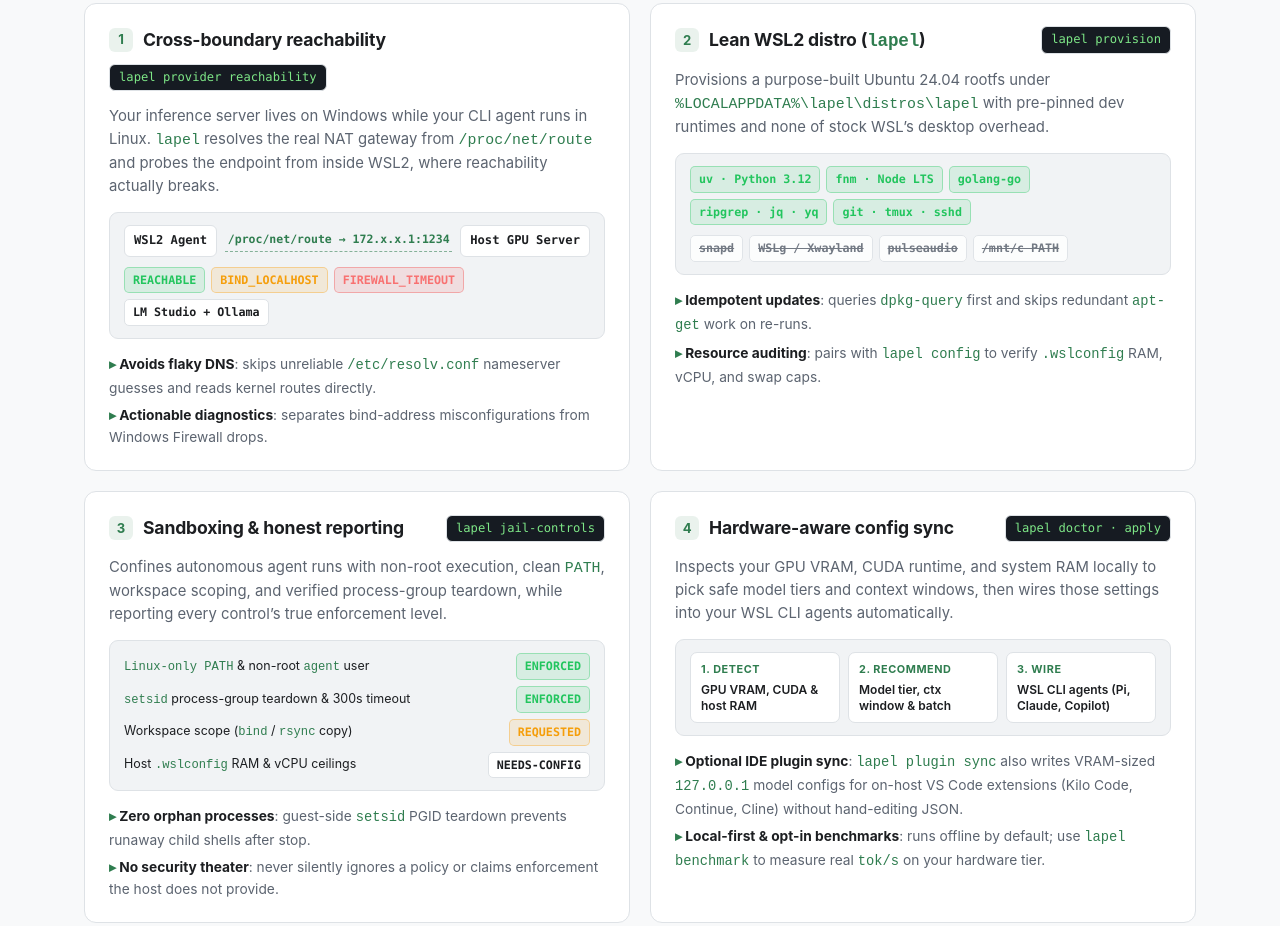
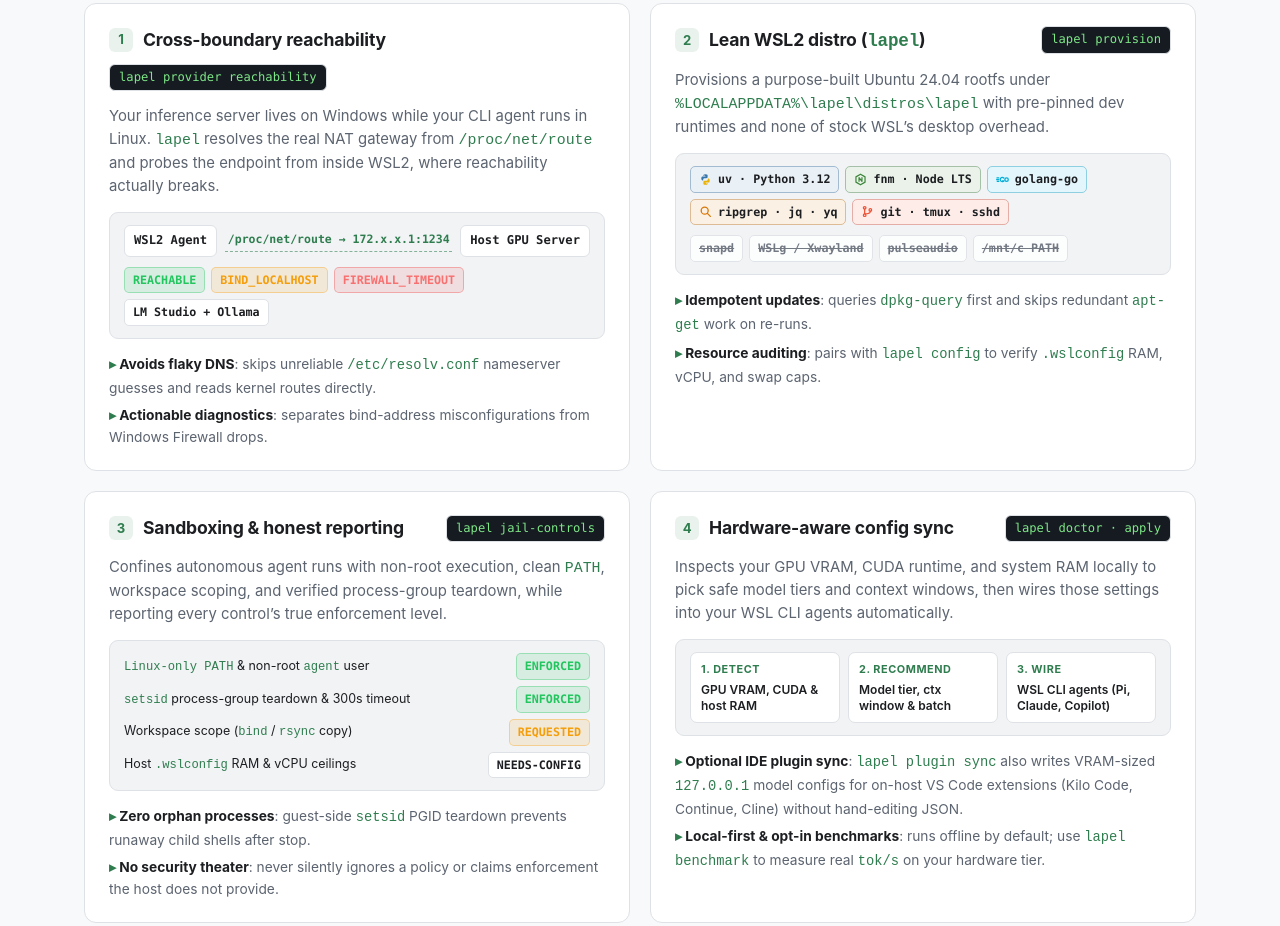
Before and after one commit to kurtisnotcurtis/lapel, a plain HTML site: page docs/index.html in a window 1280 px wide. Shown: the part 1391-2317 px from the top of the page. Drawn offline with Linux system fonts and the light colour scheme.

Commit message:
style(site): add tool-branded chips in Layer 2 and unify inline code accent

```diff
--- a/docs/index.html
+++ b/docs/index.html
@@ -364,6 +364,35 @@
       opacity: 0.85;
     }
 
+    .chip-tool {
+      display: inline-flex;
+      align-items: center;
+      gap: 6px;
+      background: color-mix(in srgb, var(--chip-color) 11%, var(--surface));
+      border-color: color-mix(in srgb, var(--chip-color) 36%, var(--border));
+      color: var(--text);
+    }
+
+    .chip-tool svg {
+      width: 13px;
+      height: 13px;
+      flex-shrink: 0;
+    }
+
+    .chip-python { --chip-color: #3776ab; }
+    .chip-node   { --chip-color: #3c873a; }
+    .chip-go     { --chip-color: #00add8; }
+    .chip-cli    { --chip-color: #d97706; }
+    .chip-git    { --chip-color: #f05032; }
+
+    @media (prefers-color-scheme: dark) {
+      .chip-python { --chip-color: #60a5fa; }
+      .chip-node   { --chip-color: #4ade80; }
+      .chip-go     { --chip-color: #22d3ee; }
+      .chip-cli    { --chip-color: #fbbf24; }
+      .chip-git    { --chip-color: #fb7185; }
+    }
+
     .jail-matrix {
       display: flex;
       flex-direction: column;
@@ -465,7 +494,7 @@
       padding: 18px 20px;
     }
 
-    .step code {
+    .step > code {
       font-size: 0.95rem;
       font-weight: 700;
       color: var(--accent);
@@ -478,6 +507,9 @@
     }
 
     #layers code,
+    #lean-distro code,
+    #quickstart code,
+    #integrations code,
     #privacy code {
       color: var(--accent);
     }
@@ -1012,11 +1044,46 @@
             </p>
             <div class="layer-visual">
               <div class="chip-row">
-                <span class="chip chip-ok">uv &middot; Python 3.12</span>
-                <span class="chip chip-ok">fnm &middot; Node LTS</span>
-                <span class="chip chip-ok">golang-go</span>
-                <span class="chip chip-ok">ripgrep &middot; jq &middot; yq</span>
-                <span class="chip chip-ok">git &middot; tmux &middot; sshd</span>
+                <span class="chip chip-tool chip-python">
+                  <svg viewBox="0 0 16 16" fill="none" aria-hidden="true">
+                    <path d="M7.9 1.5c-2.6 0-2.4 1.1-2.4 1.1v1.2h2.5v.4H4.5S2.8 4 2.8 6.6s1.5 2.5 1.5 2.5h.9V7.9s0-1.5 1.5-1.5h2.5s1.4 0 1.4-1.4V2.9s.2-1.4-2.7-1.4Z" fill="#3776ab"/>
+                    <circle cx="6.6" cy="2.9" r="0.55" fill="#ffffff"/>
+                    <path d="M8.1 14.5c2.6 0 2.4-1.1 2.4-1.1v-1.2H8v-.4h3.5s1.7.2 1.7-2.4-1.5-2.5-1.5-2.5h-.9v1.2s0 1.5-1.5 1.5H6.8s-1.4 0-1.4 1.4v2.1s-.2 1.4 2.7 1.4Z" fill="#eab308"/>
+                    <circle cx="9.4" cy="13.1" r="0.55" fill="#ffffff"/>
+                  </svg>
+                  uv &middot; Python 3.12
+                </span>
+                <span class="chip chip-tool chip-node">
+                  <svg viewBox="0 0 16 16" fill="none" stroke="var(--chip-color)" stroke-width="1.5" stroke-linejoin="round" aria-hidden="true">
+                    <path d="M8 1.5 13.6 4.75v6.5L8 14.5 2.4 11.25v-6.5L8 1.5Z"/>
+                    <path d="M6.2 10.2V5.8l3.6 4.4V5.8" stroke-linecap="round"/>
+                  </svg>
+                  fnm &middot; Node LTS
+                </span>
+                <span class="chip chip-tool chip-go">
+                  <svg viewBox="0 0 16 16" fill="none" stroke="var(--chip-color)" stroke-width="1.6" stroke-linecap="round" stroke-linejoin="round" aria-hidden="true">
+                    <path d="M1.2 6h2.2M.8 8.2h2.4M1.6 10.4h1.8"/>
+                    <path d="M9.6 6.2a2.6 2.6 0 1 0 .2 3.4H8"/>
+                    <circle cx="13" cy="8.2" r="2.1"/>
+                  </svg>
+                  golang-go
+                </span>
+                <span class="chip chip-tool chip-cli">
+                  <svg viewBox="0 0 16 16" fill="none" stroke="var(--chip-color)" stroke-width="1.6" stroke-linecap="round" aria-hidden="true">
+                    <circle cx="7" cy="7" r="4.3"/>
+                    <path d="M10.3 10.3 14 14"/>
+                  </svg>
+                  ripgrep &middot; jq &middot; yq
+                </span>
+                <span class="chip chip-tool chip-git">
+                  <svg viewBox="0 0 16 16" fill="none" stroke="var(--chip-color)" stroke-width="1.5" stroke-linecap="round" aria-hidden="true">
+                    <circle cx="4.5" cy="3.5" r="1.6"/>
+                    <circle cx="4.5" cy="12.5" r="1.6"/>
+                    <circle cx="11.5" cy="6" r="1.6"/>
+                    <path d="M4.5 5.1v5.8M11.5 7.6c0 2.3-2.4 3.3-7 3.3"/>
+                  </svg>
+                  git &middot; tmux &middot; sshd
+                </span>
               </div>
               <div class="chip-row">
                 <span class="chip chip-muted">snapd</span>
```
